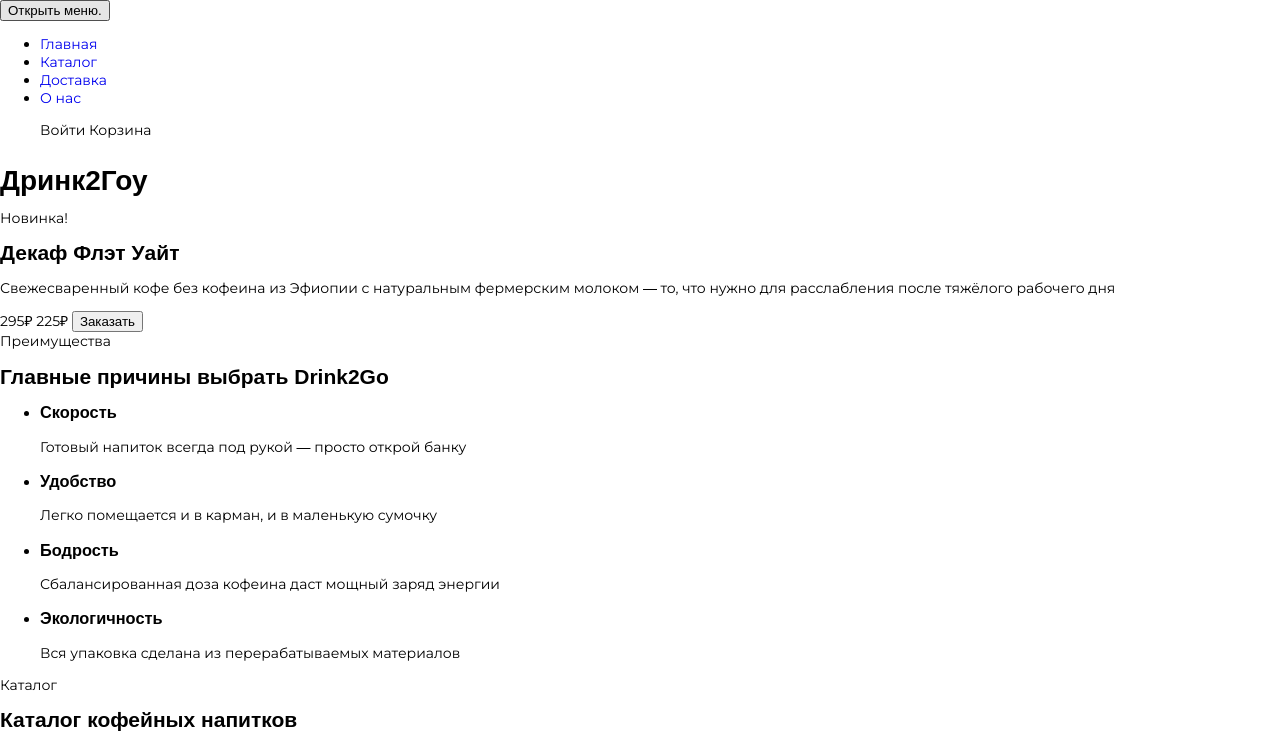
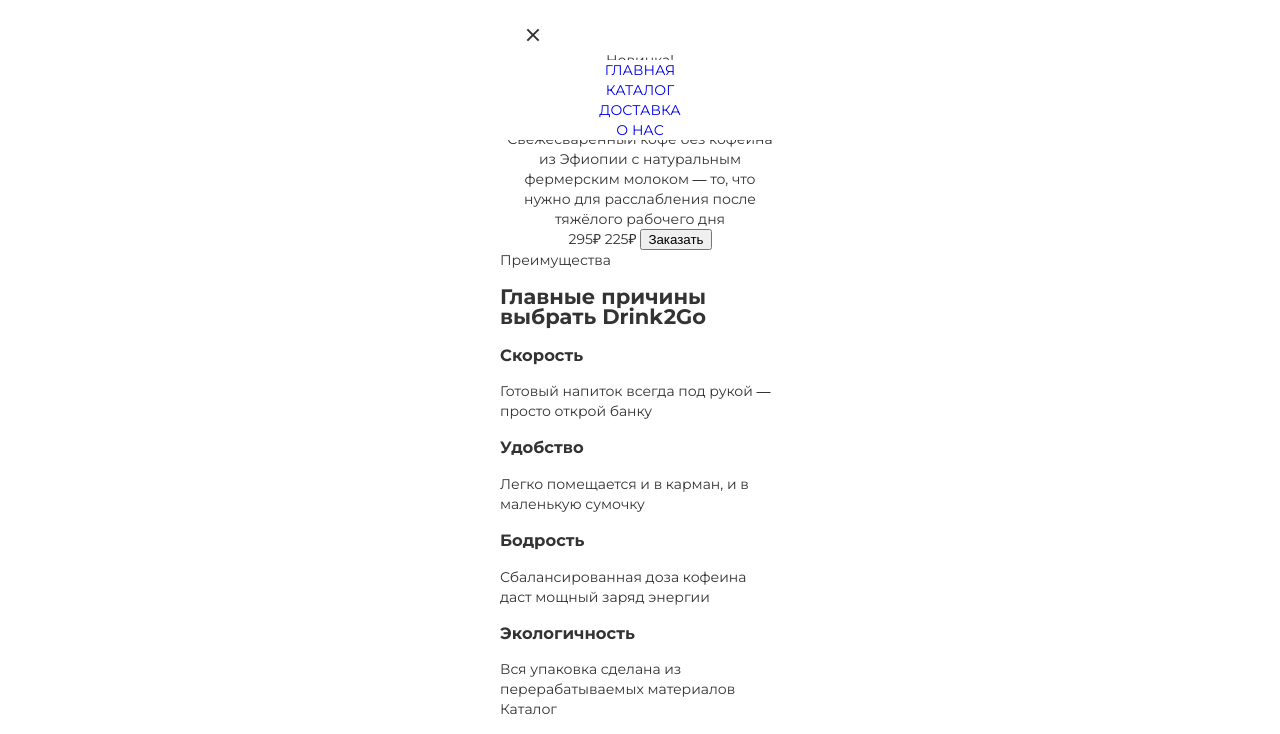
Before and after one commit to Regeace/Drink2Go, a website: page source/index.html in a window 1280 px wide. Both pictures are taken after a click on the button "Открыть меню.". Shown: the top 734 px of the page. Drawn offline with nearby package versions, Linux system fonts and the light colour scheme; files that its build step writes are made by us from their sources; a web font is replaced by a local one.

Commit message:
Добавляет начальные стили

```diff
--- a/source/index.html
+++ b/source/index.html
@@ -19,18 +19,14 @@
       <div class="main-header__logo-container main-header__logo-container--nojs">
         <a class="main-header__logo logo" href="index.html">
           <!-- <picture>
-            <source media="(min-width: 1440px)" srcset="img/logo/logo-image-extended.svg">
-            <source media="(min-width: 768px)" srcset="img/logo/logo-image-original.svg">
-            <img class="logo__container" src="img/logo/logo-image-simplified.svg" width="" height="" alt="Логотип магазина Дринк2Гоу.">
+            <source media="(min-width: 1440px)" srcset="img/logo/logo-extended.svg">
+            <source media="(min-width: 768px)" srcset="img/logo/logo-original.svg">
+            <img class="logo__container" src="img/logo/logo-simplified.svg" width="" height="" alt="Логотип магазина Дринк2Гоу.">
           </picture> -->
         </a>
       </div>
 
       <nav class="main-navigation main-navigation--special">
-        <button class="main-navigation__toggle main-navigation__toggle--nojs" type="button">
-          <span class="visually-hidden">Открыть меню.</span>
-          <span class="main-navigation__toggle-image"></span>
-        </button>
         <ul class="main-navigation__list main-navigation__list--closed main-navigation__list--nojs">
           <li class="main-navigation__item">
             <a class="main-navigation__link main-navigation__link--special main-navigation__link--current main-navigation__link--current-special" href="index.html">
@@ -53,7 +49,8 @@
             </a>
           </li>
         </ul>
-        <ul class="main-navigation__buttons-list">
+
+        <ul class="main-navigation__buttons">
           <a class="main-navigation__button main-navigation__button--login">
             <span class="main-navigation__button-text visually-hidden">Войти</span>
           </a>
@@ -61,6 +58,11 @@
             <span class="main-navigation__button-text visually-hidden">Корзина</span>
           </a>
         </ul>
+
+        <button class="main-navigation__toggle main-navigation__toggle--nojs" type="button">
+          <span class="visually-hidden">Открыть меню.</span>
+          <span class="main-navigation__toggle-image"></span>
+        </button>
       </nav>
     </header>
 
@@ -68,6 +70,7 @@
       <h1 class="visually-hidden">Дринк2Гоу</h1>
 
       <section class="slider">
+        <h2 class="visually-hidden">Товары со скидкой</h2>
         <div class="slider__container">
           <!-- <picture>
             <source type="image/webp" media="(min-width: 1440px)" srcset="img/slider/white.webp 1x, img/slider/white-2x.webp 2x">
@@ -75,10 +78,10 @@
             <source type="image/webp" srcset="img/slider/white-mobile.webp 1x, img/slider/white-mobile-2x.webp 2x">
             <source media="(min-width: 1440px)" srcset="img/slider/white.png 1x, img/slider/white-2x.png 2x">
             <source media="(min-width: 768px)" srcset="img/index-can-tablet.png 1x, img/slider/white-tablet-2x.png 2x">
-            <img class="promo-header__image" src="img/slider/white-mobile.png" width="280" height="280" srcset="img/slider/white-mobile-2x.png 2x" alt="Декаф Флэт Уайт.">
+            <img class="slider__image" src="img/slider/white-mobile.png" width="280" height="280" srcset="img/slider/white-mobile-2x.png 2x" alt="Декаф Флэт Уайт.">
           </picture> -->
           <span class="slider__badge badge">Новинка!</span>
-          <h2 class="slider__title">
+          <h2 class="slider__title title-primary">
             Декаф Флэт Уайт
           </h2>
           <p class="slider__text">
@@ -94,13 +97,13 @@
 
       <section class="advantages">
         <span class="advantages__badge badge">Преимущества</span>
-        <h2 class="advantages__title">
+        <h2 class="advantages__title title title--primary">
           Главные причины выбрать Drink2Go
         </h2>
 
         <ul class="advantages__list">
           <li class="advantages__item advantages-item">
-            <h3 class="advantages-item__title">
+            <h3 class="advantages-item__title title title--secondary">
               Скорость
             </h3>
             <p class="advantages-item__text">
@@ -108,7 +111,7 @@
             </p>
           </li>
           <li class="advantages__item advantages-item">
-            <h3 class="advantages-item__title">
+            <h3 class="advantages-item__title title title--secondary">
               Удобство
             </h3>
             <p class="advantages-item__text">
@@ -116,7 +119,7 @@
             </p>
           </li>
           <li class="advantages__item advantages-item">
-            <h3 class="advantages-item__title">
+            <h3 class="advantages-item__title title title--secondary">
               Бодрость
             </h3>
             <p class="advantages-item__text">
@@ -124,7 +127,7 @@
             </p>
           </li>
           <li class="advantages__item advantages-item">
-            <h3 class="advantages-item__title">
+            <h3 class="advantages-item__title title title--secondary">
               Экологичность
             </h3>
             <p class="advantages-item__text">
@@ -136,7 +139,7 @@
 
       <section class="catalog">
         <span class="catalog__badge badge">Каталог</span>
-        <h2 class="catalog__title">
+        <h2 class="catalog__title title title--primary">
           Каталог кофейных напитков
         </h2>
 
@@ -259,7 +262,7 @@
                 </picture> -->
               </a>
               <a class="item-card__link-title" href="#">
-                <h3 class="item-card__title">
+                <h3 class="item-card__title title title--secondary">
                   Декаф Флэт Уайт
                 </h3>
               </a>
@@ -279,7 +282,7 @@
                 </picture> -->
               </a>
               <a class="item-card__link-title" href="#">
-                <h3 class="item-card__title">
+                <h3 class="item-card__title title title--secondary">
                   Декаф Флэт Уайт
                 </h3>
               </a>
@@ -299,7 +302,7 @@
                 </picture> -->
               </a>
               <a class="item-card__link-title" href="#">
-                <h3 class="item-card__title">
+                <h3 class="item-card__title title title--secondary">
                   Декаф Флэт Уайт
                 </h3>
               </a>
@@ -319,7 +322,7 @@
                 </picture> -->
               </a>
               <a class="item-card__link-title" href="#">
-                <h3 class="item-card__title">
+                <h3 class="item-card__title title title--secondary">
                   Декаф Флэт Уайт
                 </h3>
               </a>
@@ -339,7 +342,7 @@
                 </picture> -->
               </a>
               <a class="item-card__link-title" href="#">
-                <h3 class="item-card__title">
+                <h3 class="item-card__title title title--secondary">
                   Декаф Флэт Уайт
                 </h3>
               </a>
@@ -359,7 +362,7 @@
                 </picture> -->
               </a>
               <a class="item-card__link-title" href="#">
-                <h3 class="item-card__title">
+                <h3 class="item-card__title title title--secondary">
                   Декаф Флэт Уайт
                 </h3>
               </a>
@@ -376,19 +379,23 @@
           <ol class="cards__pagination pagination">
             <span class="visually-hidden">Пагинация.</span>
             <li class="pagination__button button button--special">
-              <span class="pagination__button-text">Назад</span>
+              <a class="pagination__link" href="#">
+                <span class="pagination__button-text">Назад</span>
+              </a>
             </li>
             <li class="pagination__button button button--special">
               <a class="pagination__link" href="#">1</a>
             </li>
-            <li class="pagination__button pagination__page--current button button--special">
+            <li class="pagination__button pagination__button--current button button--special">
               <a class="pagination__link" href="#">2</a>
             </li>
             <li class="pagination__button button button--special">
               <a class="pagination__link" href="#">3</a>
             </li>
             <li class="pagination__button button button--special">
-              <span class="pagination__button-text">Вперёд</span>
+              <a class="pagination__link" href="#">
+                <span class="pagination__button-text">Вперёд</span>
+              </a>
             </li>
           </ol>
         </div>
@@ -397,7 +404,7 @@
       <section class="map">
         <h2 class="visually-hidden">Магазин на карте</h2>
 
-        <div class="page-footer__map-container">
+        <div class="map__container">
           <!-- <picture>
             <source media="(min-width: 1440px)" srcset="img/map/map.jpg">
             <source media="(min-width: 768px)" srcset="img/map/map-tablet.jpg">
@@ -449,7 +456,7 @@
 
         <ul class="page-footer__navigation footer-navigation">
           <ul class="footer-navigation__list footer-navigation__shop">
-            <h4 class="footer-navigation__title">
+            <h4 class="footer-navigation__title title title--third">
               Интернет-магазин
             </h4>
             <li class="footer-navigation__item">
@@ -475,7 +482,7 @@
           </ul>
 
           <ul class="footer-navigation__list footer-navigation__media">
-            <h4 class="footer-navigation__title">
+            <h4 class="footer-navigation__title title title--third">
               Медиа
             </h4>
             <li class="footer-navigation__item">
@@ -496,7 +503,7 @@
           </ul>
 
           <ul class="footer-navigation__list footer-navigation__contacts">
-            <h4 class="footer-navigation__title">
+            <h4 class="footer-navigation__title title title--third">
               Контакты
             </h4>
             <li class="footer-navigation__item footer-navigation__item--special">
@@ -519,7 +526,7 @@
         </div>
     </footer>
 
-    <!-- <script src="js/navigation-button.js"></script> -->
+    <script src="js/navigation-button.js"></script>
     <!-- <script src="js/map.js"></script> -->
   </body>
 </html>
--- /dev/null
+++ b/source/js/map.js
@@ -0,0 +1,2 @@
+document.querySelector('.page-footer__map-static').classList.toggle('page-footer__map-static--nojs');
+document.querySelector('.page-footer__map').classList.toggle('page-footer__map--nojs');
--- /dev/null
+++ b/source/js/navigation-button.js
@@ -0,0 +1,13 @@
+let openNavButton = document.querySelector('.main-navigation__toggle');
+let changeNavButtonImage = document.querySelector('.main-navigation__toggle-image');
+let mainNavigationShow = document.querySelector('.main-navigation__list');
+
+document.querySelector('.main-header').classList.remove('main-header--nojs');
+document.querySelector('.main-navigation__toggle').classList.remove('main-navigation__toggle--nojs');
+document.querySelector('.main-navigation__list').classList.remove('main-navigation__list--nojs');
+
+openNavButton.onclick = function() {
+  openNavButton.classList.toggle('main-navigation__toggle--open');
+  changeNavButtonImage.classList.toggle('main-navigation__toggle-image--open');
+  mainNavigationShow.classList.toggle('main-navigation__list--closed');
+}
--- /dev/null
+++ b/source/less/blocks/main-navigation.less
@@ -0,0 +1,96 @@
+.main-navigation__list {
+  position: absolute;
+  left: 0;
+  top: 60px;
+  z-index: 3;
+  display: flex;
+  flex-direction: column;
+  flex-wrap: wrap;
+  min-width: 100%;
+  width: 100%;
+  // font-weight: 500;
+  // font-size: 20px;
+  // line-height: 20px;
+  text-align: center;
+  text-transform: uppercase;
+  background-color: var(--white);
+
+  &--closed {
+    display: none;
+  }
+
+  &--nojs {
+    position: static;
+    display: flex;
+    width: 100vw;
+  }
+}
+
+// .main-navigation__item {
+//   padding: 22px @padding 24px @padding;
+//   border-top: 1px solid #e6e6e6;
+// }
+
+.main-navigation__toggle {
+  display: flex;
+  justify-content: center;
+  align-items: center;
+  width: 65px;
+  min-height: 30px;
+  padding: 0;
+  background-color: var(--white);
+  border: none;
+
+  &:active {
+    background-color: var(--secondary-color);
+  }
+
+  &--nojs {
+    display: none;
+  }
+}
+
+.main-navigation__toggle-image {
+  position: relative;
+  width: 16px;
+  height: 2px;
+  background-color: var(--black);
+
+  &::before {
+    content: "";
+    position: absolute;
+    top: -6px;
+    left: 0;
+    width: 16px;
+    height: 2px;
+    background-color: var(--black);
+  }
+
+  &::after {
+    content: "";
+    position: absolute;
+    top: 6px;
+    left: 0;
+    width: 16px;
+    height: 2px;
+    background-color: var(--black);
+  }
+
+  &--open {
+    background-color: transparent;
+  }
+
+  &--open::before {
+    content: "";
+    position: absolute;
+    top: 0;
+    transform: rotate(45deg);
+  }
+
+  &--open::after {
+    content: "";
+    position: absolute;
+    top: 0;
+    transform: rotate(135deg);
+  }
+}
--- a/source/less/blocks/page.less
+++ b/source/less/blocks/page.less
@@ -6,17 +6,39 @@
   display: flex;
   flex-direction: column;
   margin: 0 auto;
-  min-width: 320px;
+  padding: @padding;
+  width: 320px;
   min-height: 100%;
   font-family: var(--main-font);
   font-size: 14px;
-  line-height: 18px;
+  line-height: 20px;
   font-weight: 400;
   text-align: left;
-  // color: var(--font-color-primary);
-  // background-color: var(--page-bg);
+  color: var(--font-color-primary);
+  background-color: var(--white);
 }
 
 .page__body a {
   text-decoration: none;
 }
+
+.page__body img {
+  max-width: 100%;
+  object-fit: contain;
+}
+
+.page__body ul {
+  margin: 0;
+  padding: 0;
+  list-style-type: none;
+}
+
+.page__body ol {
+  margin: 0;
+  padding: 0;
+  list-style-type: none;
+}
+
+.page__body p {
+  margin: 0;
+}
--- /dev/null
+++ b/source/less/blocks/slider.less
@@ -0,0 +1,17 @@
+.slider {
+  text-align: center;
+}
+
+.slider__container {
+  display: flex;
+  flex-direction: column;
+}
+
+.slider__image {
+  padding-top: 20px;
+  padding-bottom: 10px;
+}
+
+.slider__badge {
+  padding-bottom: 4px;
+}
--- a/source/less/global/fonts.less
+++ b/source/less/global/fonts.less
@@ -11,5 +11,5 @@
   font-style: normal;
   font-weight: 700;
   font-display: swap;
-  src: url("../fonts/monsterratbold.woff2") format("woff2");
+  src: url("../fonts/montserratbold.woff2") format("woff2");
 }
--- a/source/less/global/variables.less
+++ b/source/less/global/variables.less
@@ -1,29 +1,25 @@
 :root {
   // Шрифты
   --main-font: "Montserrat", arial, sans-serif;
-  // --secondary-font: arial, sans-serif;
 
   // Цвета
   --white: #ffffff;
-  --black: #000000;
-  // --primary-color: #68b738;
-  // --secondary-color: #5eaa2f;
-  // --border-color: #d9d9d9;
-  // --border-field-color-secondary: #cdcdcd;
-  // --border-field-color-secondary-hover: #bababa;
-  // --border-field-color-primary: #e7e7e7;
-  // --border-status-error: #ff8282;
-  // --page-bg: #ffffff;
-  // --primary-bg: #f2f2f2;
-  // --secondary-bg: #eaeaea;
-  // --font-color-primary: #000000;
-  // --font-color-secondary: #444444;
-  // --title-color: #000000;
+  --black: #333333;
+  --gray: #BDBDBD;
+  --primary-color: #7859CF;
+  --secondary-color: #F0EBFF;
+  --primary-color-darker: #593CAC;
+  --primary-color-lighter: #9070EC;
+  --alternative-color: #E2E2E2;
+  --bg-color-first: #F8F8F8;
+  --bg-color-second: #F3EBE1;
+  --bg-color-third: #E5E6E8;
+  --bg-color-fourth: #EAE6FC;
+  --font-color-primary: #333333;
 }
 
 // Размеры экрана и паддингов
 @tablet: 768px;
 @desktop: 1440px;
-// @padding-mobile: 20px;
-// @padding-tablet: 30px;
-// @padding-desktop: 110px;
+@padding: 20px;
+@padding-desktop: 40px;
--- a/source/less/style.less
+++ b/source/less/style.less
@@ -2,7 +2,9 @@
 @import "global/border-box.less";
 @import "global/fonts.less";
 @import "global/variables.less";
-// @import "global/visually-hidden.less";
+@import "global/visually-hidden.less";
 
 // Блоки
 @import "blocks/page.less";
+@import "blocks/main-navigation.less";
+@import "blocks/slider.less";
```
